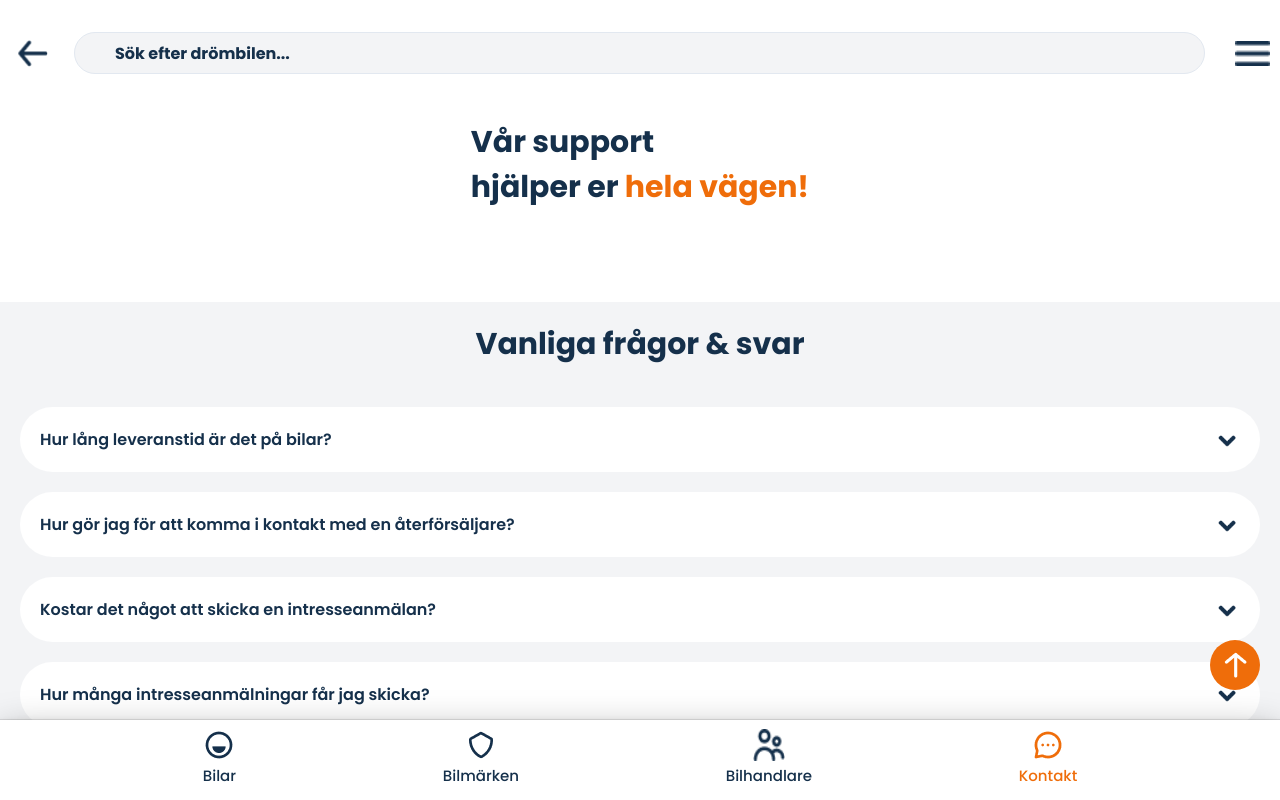
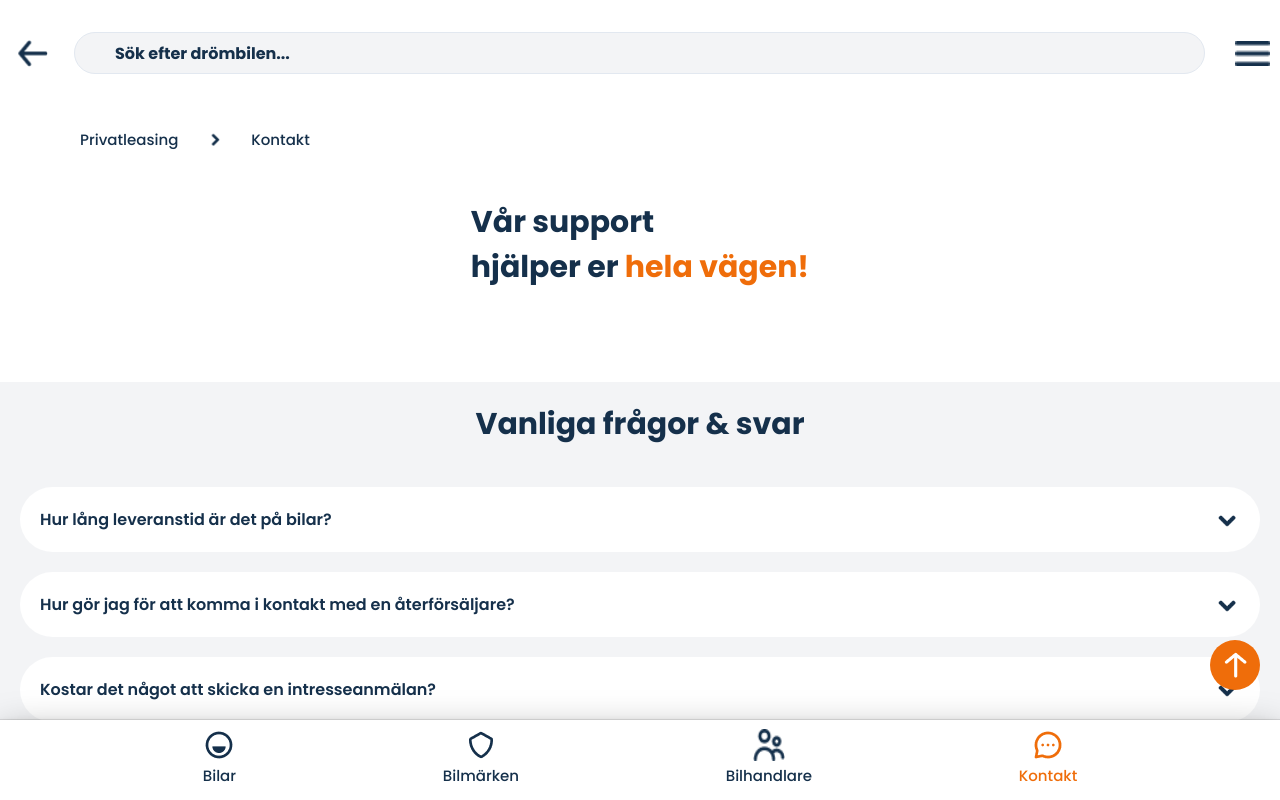
Before and after one commit to Leasingoo/leasingoo-main, a Next.js app: page /contact in a window 1280 px wide. Shown: the top 800 px of the page. Built offline with nearby package versions, Linux system fonts and the light colour scheme.

Commit message:
added breadcrumbs

```diff
--- /dev/null
+++ b/components/BreadcrumbsComponent.tsx
@@ -0,0 +1,78 @@
+import { Breadcrumb, BreadcrumbItem, Button } from "@chakra-ui/react";
+import { useMediaQuery } from "@material-ui/core";
+import Image from "next/image";
+import { useRouter } from "next/router";
+import { breadcrumbsRoutes } from "../helpers/static-data/breadcrumbsData";
+
+export const BreadcrumbsComponent = ({
+  additionalStyle,
+}: {
+  additionalStyle?: any;
+}) => {
+  const router = useRouter();
+  const isMobile = useMediaQuery("(max-width:1400px)");
+
+  return (
+    <Breadcrumb
+      style={{
+        alignSelf: "flex-start",
+        marginTop: isMobile ? "120px" : "150px",
+        marginLeft: isMobile ? 0 : "20%",
+        ...additionalStyle,
+      }}
+      separator={
+        <Image
+          alt="arrow-icon"
+          src={require("../assets/arrow-icon.png")}
+          style={{ transform: "rotate(90deg)", width: isMobile ? 25 : 35 }}
+        />
+      }
+    >
+      {router.asPath
+        .toString()
+        .split("/")
+        .map((item, i) => (
+          <BreadcrumbItem key={i}>
+            <Button
+              borderRadius={50}
+              bgColor="#fff"
+              color="#15304B"
+              fontWeight={500}
+              fontSize={isMobile ? 15 : 18}
+              _hover={{
+                backgroundColor:
+                  i !== router.asPath.toString().split("/").length - 1
+                    ? "#cacfd4"
+                    : "#fff",
+              }}
+              onClick={() => {
+                if (i !== router.asPath.toString().split("/").length - 1) {
+                  router.push(
+                    `/${
+                      i !== 0
+                        ? router.asPath.toString().split("/")[i - 1] + "/"
+                        : ""
+                    }${item}`
+                  );
+                }
+              }}
+            >
+              {breadcrumbsRoutes[item] ??
+                item
+                  .replaceAll("_", " ")
+                  .replaceAll("%C3%AB", "ë")
+                  .replaceAll("%C3%B6", "ö")
+                  .substring(0, 10) +
+                  (item
+                    .replaceAll("_", " ")
+                    .replaceAll("%C3%AB", "ë")
+                    .replaceAll("%C3%B6", "ö")
+                    .split("").length > 10
+                    ? "..."
+                    : "")}
+            </Button>
+          </BreadcrumbItem>
+        ))}
+    </Breadcrumb>
+  );
+};
--- a/components/landing-page/Navbar.tsx
+++ b/components/landing-page/Navbar.tsx
@@ -2,12 +2,13 @@ import { Flex, Input, Text } from "@chakra-ui/react";
 import { useMediaQuery } from "@material-ui/core";
 import Image from "next/image";
 import { useRouter } from "next/router";
-import { useState } from "react";
+import { useEffect, useState } from "react";
 import { navbarData } from "../../helpers/static-data/navbarData";
 
 export const Navbar = ({ currentRoute }: { currentRoute: string }) => {
   const [selectedNavItem, setSelectedNavItem] = useState(currentRoute);
   const isMobile = useMediaQuery("(max-width:1400px)");
+  // const [showBackButton, setShowBackButton] = useState(false);
   const router = useRouter();
 
   return (
--- /dev/null
+++ b/helpers/static-data/breadcrumbsData.ts
@@ -0,0 +1,7 @@
+export const breadcrumbsRoutes: any = {
+  "": "Privatleasing",
+  "car-brands": "Bilmärken",
+  retailers: "Bilhandlare",
+  contact: "Kontakt",
+  "about-us": "Om oss",
+};
--- a/pages/about-us.tsx
+++ b/pages/about-us.tsx
@@ -6,6 +6,7 @@ import { aboutusData } from "../helpers/static-data/aboutusPageData";
 import { StaticTextContainer } from "../components/landing-page/StaticTextContainer";
 import { useMediaQuery } from "@material-ui/core";
 import { useRouter } from "next/router";
+import { BreadcrumbsComponent } from "../components/BreadcrumbsComponent";
 
 const AboutusPage = () => {
   const router = useRouter();
@@ -14,11 +15,13 @@ const AboutusPage = () => {
   return (
     <Flex w="100%" flexDir="column">
       <Navbar currentRoute={router.pathname} />
+      <BreadcrumbsComponent />
+
       <Flex
         flexDir="column"
         w="100%"
         alignItems="center"
-        mt={isMobile ? "120px" : "90px"}
+        mt={isMobile ? "20px" : 0}
       >
         <Flex
           flexDir="row"
--- a/pages/contact.tsx
+++ b/pages/contact.tsx
@@ -3,6 +3,7 @@ import { useMediaQuery } from "@material-ui/core";
 import Image from "next/image";
 import { useRouter } from "next/router";
 import { useState } from "react";
+import { BreadcrumbsComponent } from "../components/BreadcrumbsComponent";
 import { Footer } from "../components/landing-page/Footer";
 import { Navbar } from "../components/landing-page/Navbar";
 import {
@@ -20,12 +21,22 @@ const ContactPage = () => {
   return (
     <Flex flexDir="column" scrollBehavior="smooth" alignItems="center">
       <Navbar currentRoute={router.pathname} />
+
+      {isMobile && (
+        <BreadcrumbsComponent
+          additionalStyle={{
+            marginLeft: "5%",
+            marginTop: 120,
+          }}
+        />
+      )}
+
       <Flex
         pos="relative"
         w="100%"
         flexDir="column"
-        mt={isMobile ? "120px" : "90px"}
-        mb={20}
+        mt={isMobile ? "40px" : "90px"}
+        mb={isMobile ? 20 : 0}
         alignItems="center"
       >
         {!isMobile && (
@@ -62,6 +73,16 @@ const ContactPage = () => {
           </Text>
         )}
       </Flex>
+
+      {!isMobile && (
+        <BreadcrumbsComponent
+          additionalStyle={{
+            marginLeft: "20%",
+            marginBottom: 70,
+            marginTop: 50,
+          }}
+        />
+      )}
 
       <Flex
         flexDir="column"
--- a/pages/retailers/[retailerName].tsx
+++ b/pages/retailers/[retailerName].tsx
@@ -5,6 +5,7 @@ import { collection, getDocs, query, where } from "firebase/firestore";
 import Image from "next/image";
 import { useRouter } from "next/router";
 import { useEffect, useState } from "react";
+import { BreadcrumbsComponent } from "../../components/BreadcrumbsComponent";
 import { Footer } from "../../components/landing-page/Footer";
 import { Navbar } from "../../components/landing-page/Navbar";
 import { db } from "../../helpers/firebase/firebaseConfig";
@@ -42,8 +43,10 @@ const RetailerSinglePage = () => {
     <Flex flexDir="column">
       <Navbar currentRoute={`/${router.pathname.split("/")[1]}`} />
 
+      <BreadcrumbsComponent />
+
       <Flex
-        mt={isMobile ? "120px" : "90px"}
+        mt={isMobile ? "20px" : 0}
         w="100%"
         flexDir="column"
         alignItems={"center"}
```
Also changed, not shown: components/items/CarsListItem.tsx (+6 -1 lines), pages/car-brands.tsx (+8 -1 lines), pages/car-brands/[carBrandName].tsx (+6 -2 lines), pages/car-brands/[carBrandName]/[carName].tsx (renamed from pages/cars/[carName].tsx, +19 -9 lines), pages/retailers.tsx (+8 -1 lines).
